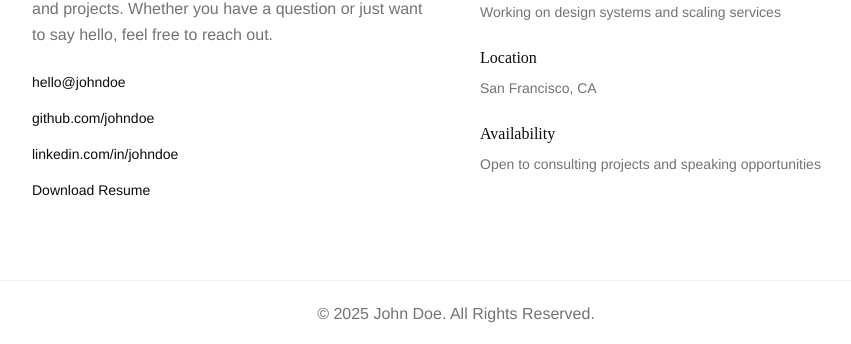
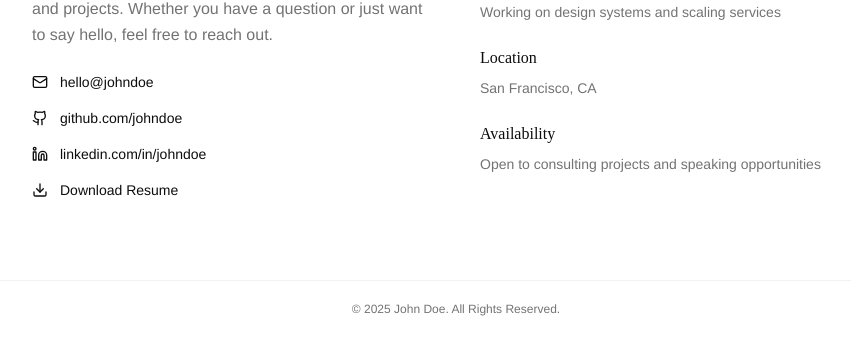
Before and after one commit to HunterJS-bit/portfolio, a Next.js app: page / in a window 1280 px wide. Shown: the part 3316-3660 px from the top of the page, without its empty margins (184-1035 px from the left). Built offline with nearby package versions, Linux system fonts and the light colour scheme.

Commit message:
feat [icons]: added icons to contact section

```diff
--- a/app/components/Contact.tsx
+++ b/app/components/Contact.tsx
@@ -1,3 +1,5 @@
+import { Mail, Github, Linkedin, Download } from 'lucide-react';
+
 export const Contact = () => {
     return (
         <section id="contact" className="py-20">
@@ -17,7 +19,7 @@ export const Contact = () => {
                     href="mailto:hello@johndoe"
                     className="flex items-center gap-3 text-sm hover:text-muted-foreground transition-colors"
                   >
-                    {/* <Mail size={16} /> */}
+                    <Mail size={16} />
                     hello@johndoe
                   </a>
 
@@ -25,7 +27,7 @@ export const Contact = () => {
                     href="#"
                     className="flex items-center gap-3 text-sm hover:text-muted-foreground transition-colors"
                   >
-                    {/* <Github size={16} /> */}
+                    <Github size={16} />
                     github.com/johndoe
                   </a>
 
@@ -33,7 +35,7 @@ export const Contact = () => {
                     href="#"
                     className="flex items-center gap-3 text-sm hover:text-muted-foreground transition-colors"
                   >
-                    {/* <Linkedin size={16} /> */}
+                    <Linkedin size={16} />
                     linkedin.com/in/johndoe
                   </a>
 
@@ -41,7 +43,7 @@ export const Contact = () => {
                     href="#"
                     className="flex items-center gap-3 text-sm hover:text-muted-foreground transition-colors"
                   >
-                    {/* <FileText size={16} /> */}
+                    <Download size={16} />
                     Download Resume
                   </a>
                 </div>
--- a/app/components/Footer.tsx
+++ b/app/components/Footer.tsx
@@ -4,7 +4,7 @@
 export const Footer = () => {
     return (
         <div className="w-full border-t border-border/50 py-5">
-            <p className="text-center text-muted-foreground leading-relaxed">© 2025 John Doe. All Rights Reserved.</p>
+            <p className="text-center text-muted-foreground text-xs">© 2025 John Doe. All Rights Reserved.</p>
         </div>
     )
 }
```
Also changed, not shown: package.json (+7 -6 lines), 1 other file (tests, documents, lock files or other folders).
